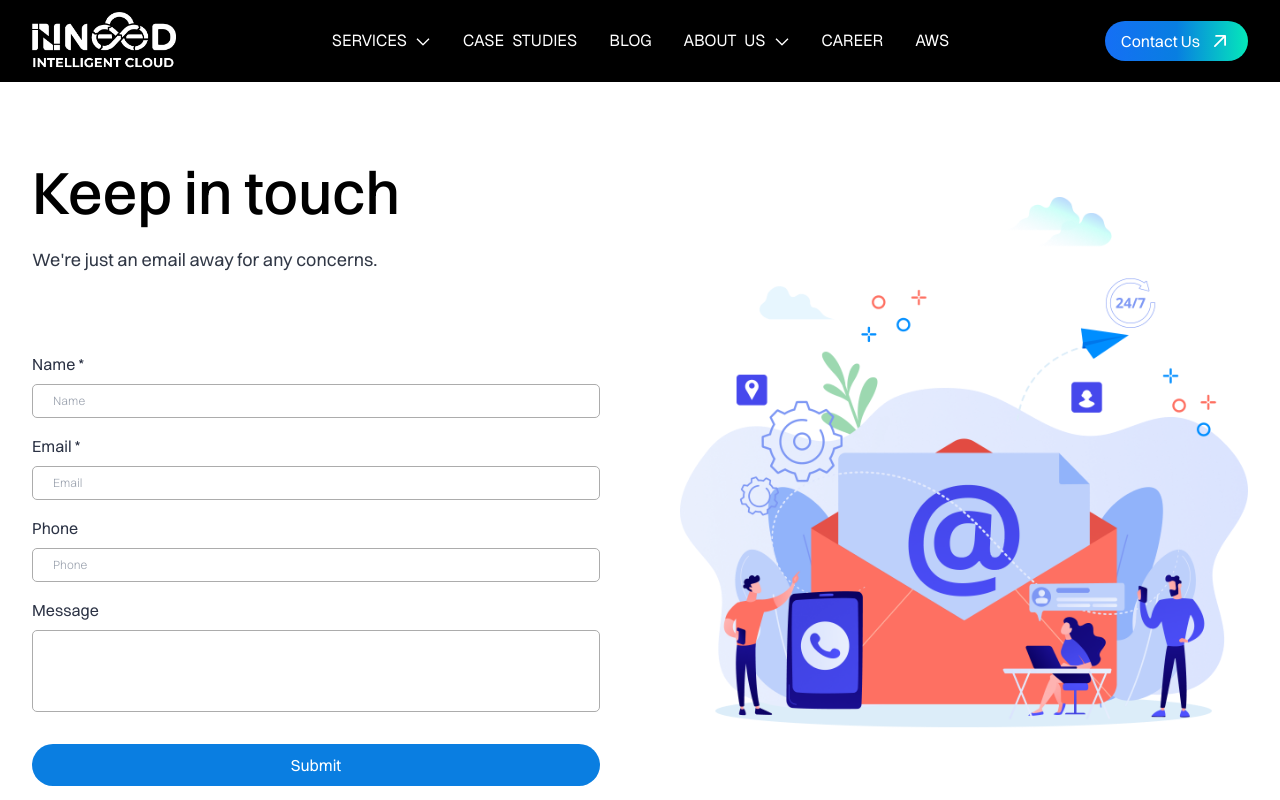
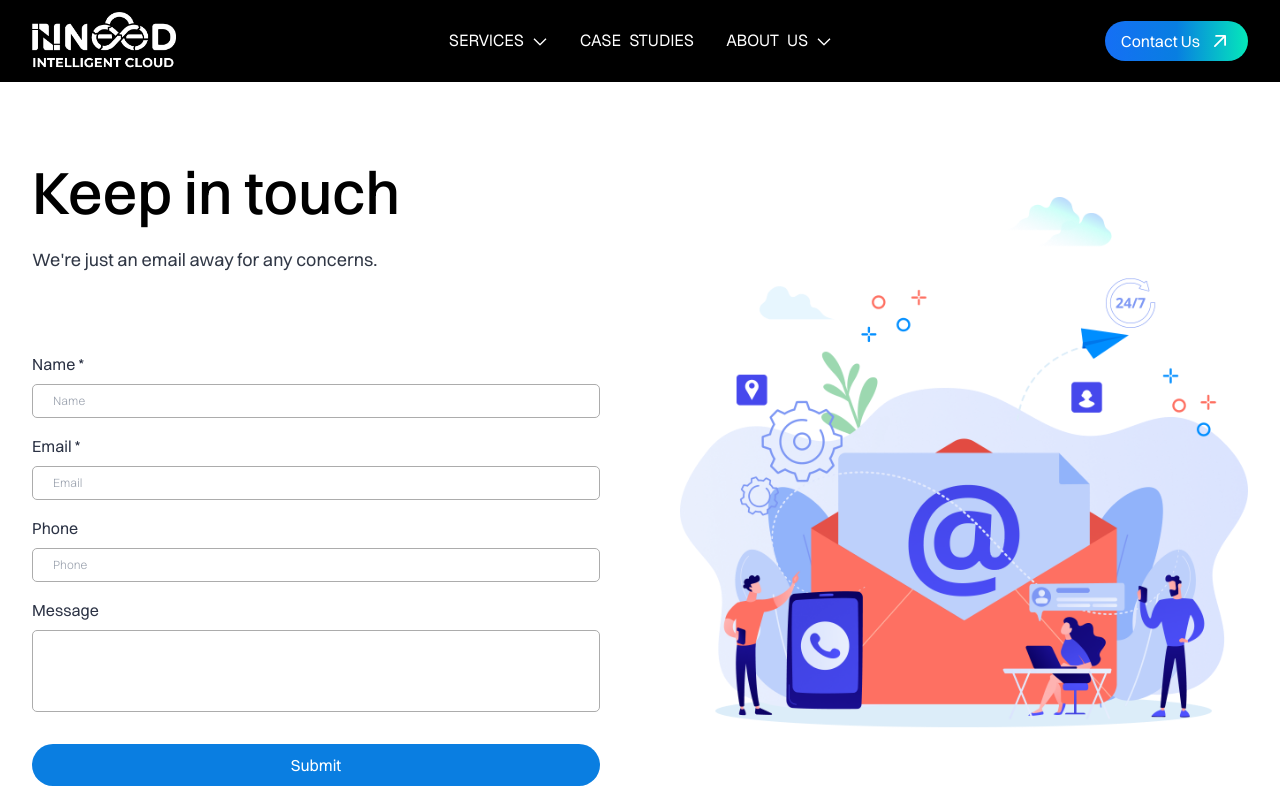
Before and after one commit to daniyalk-dev/cloud-solution, a Next.js app: page /contact-us in a window 1280 px wide. Shown: the top 800 px of the page. Built offline with nearby package versions, Linux system fonts and the light colour scheme.

Commit message:
removed extra header links

```diff
--- a/src/components/header.tsx
+++ b/src/components/header.tsx
@@ -70,10 +70,6 @@ const Header: React.FC = () => {
       href: "/#projects",
     },
     {
-      label: "blog",
-      href: "/",
-    },
-    {
       label: "about us",
       href: "/about-us",
       submenu: [
@@ -92,16 +88,6 @@ const Header: React.FC = () => {
         },
       ],
       image: OurTeamImage,
-    },
-    {
-      label: "career",
-      href: "https://pk.indeed.com/",
-      external: true,
-    },
-    {
-      label: "aws",
-      href: "https://www.linkedin.com/company/amazon-web-services/",
-      external: true,
     },
   ];
   const [isMenuOpen, setIsMenuOpen] = useState<boolean>(false);
```
